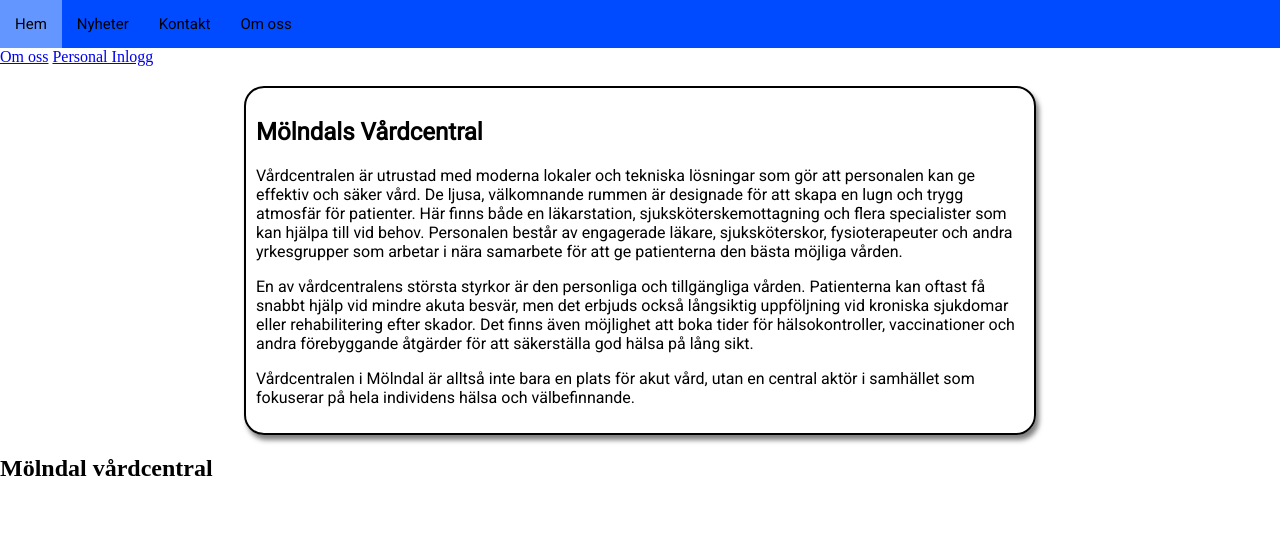
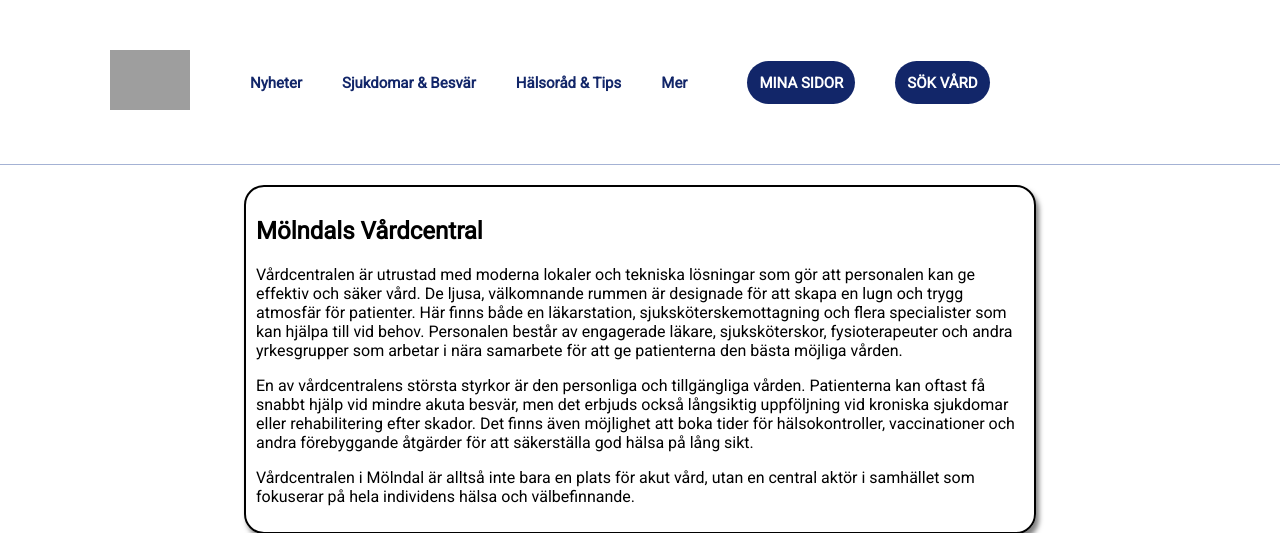
Before and after one commit to fettflask/MolndalVC, a PHP site: page /Sidor/index.php in a window 1280 px wide. Shown: the top 533 px of the page. Run offline with PHP 8.4, Linux system fonts and the light colour scheme; grey boxes are pictures that could not be loaded.

Commit message:
Fortsatt styling på index/hemsida

```diff
--- a/Sidor/index.php
+++ b/Sidor/index.php
@@ -3,21 +3,39 @@
 <head>
     <meta charset="UTF-8">
     <meta name="viewport" content="width=device-width, initial-scale=1.0">
+    <link rel="icon" type="image/x-icon" href="../IMG/favicon.png">
     <link rel="stylesheet" href="../Stylesheets/indexStyle.css">
     <title>Mölndals Vårdcentral</title>
 </head>
 <body>
     <header>
-        <div class="topnav">
-            <a href="index.php">Hem</a>
-            <a href="news.php">Nyheter</a>
-            <a href="contact.php">Kontakt</a>
-            <a href="about.php">Om oss</a>
+        <div id="companylogo">
+            <a href="index.php">
+                <img src="../IMG/MölndalLogo.png">
+            </a>
         </div>
 
-        <div class="patientLogin">
-            <a href="patientLogin.php">Om oss</a>
-            <a href="personalLogin.php">Personal Inlogg</a>
+
+        <div id="topnav">
+            <div class="navbox">
+                <a href="">Nyheter</a>
+            </div>
+            <div class="navbox">
+                <a href="">Sjukdomar & Besvär</a>
+            </div>
+            <div class="navbox">
+                <a href="">Hälsoråd & Tips</a>
+            </div>
+            <div class="navbox">
+                <a>Mer</a>
+            </div>
+        </div>
+
+        <div class="navbutton">
+                <a href="">MINA SIDOR</a>
+        </div>
+        <div class="navbutton">
+            <a href="">SÖK VÅRD</a>
         </div>
     </header>
     <main>
--- a/Stylesheets/indexStyle.css
+++ b/Stylesheets/indexStyle.css
@@ -4,30 +4,73 @@ body, header {
     margin: 0px;
 }
 
-.topnav {
-    background-color: rgb(0, 75, 255);
-    overflow: hidden;
+header {
+    display: flex;
+    align-items: center;
+    border-bottom: 1px solid rgb(164, 178, 212);
     font-family: 'Roboto', sans-serif;
+    padding: 30px;
 }
 
-.topnav a{
-    text-decoration: none;
-    float: left;
-    color: black;
+#companylogo img{
+    height: 60px;
+    width: auto;
+    margin: 20px;
+    margin-left: 80px;
+}
+
+#topnav {
+    margin: 20px;
+    overflow: hidden;
+    display: flex;
+    font-family: 'Roboto', sans-serif;
+    font-weight: bold;
+    transition: 0.5s;
+}
+
+.navbox{
+    margin: 20px;
+}
+
+.navbox a{
+    text-decoration: underline;
+    text-decoration-color: transparent;
     text-align: center;
     font-size: 15px;
-    padding: 15px 15px;
-    transition: 0.25s;
+    color: rgb(18, 38, 105);
+    transition: 500ms;
 }
 
-.topnav a:hover{
-    background-color: rgb(100, 150, 255);
-    transition: 0.25s;
+.navbox a:hover{
+    text-decoration-color: rgb(18, 38, 105);
+    transition: 500ms;
 }
 
-.topnav a:active{
-    background-color: white;
+.navbutton{
+    justify-content: flex-end;
+    background-color: rgb(18, 38, 105);
+    border-radius: 100px;
+    font-weight: bold;
+    width: auto;
+    text-align: center;
+    margin: 20px;
+    padding: 12px;
+    transition: 500ms;
 }
+
+
+.navbutton a{
+    text-decoration: none;
+    font-size: 15px;
+    color: rgb(255, 255, 255);
+}
+
+.navbutton:hover{
+    background-color: rgb(67, 89, 163);
+    transition: 500ms;
+}
+
+
 
 #loginForm{
     margin-top:20px;
```
